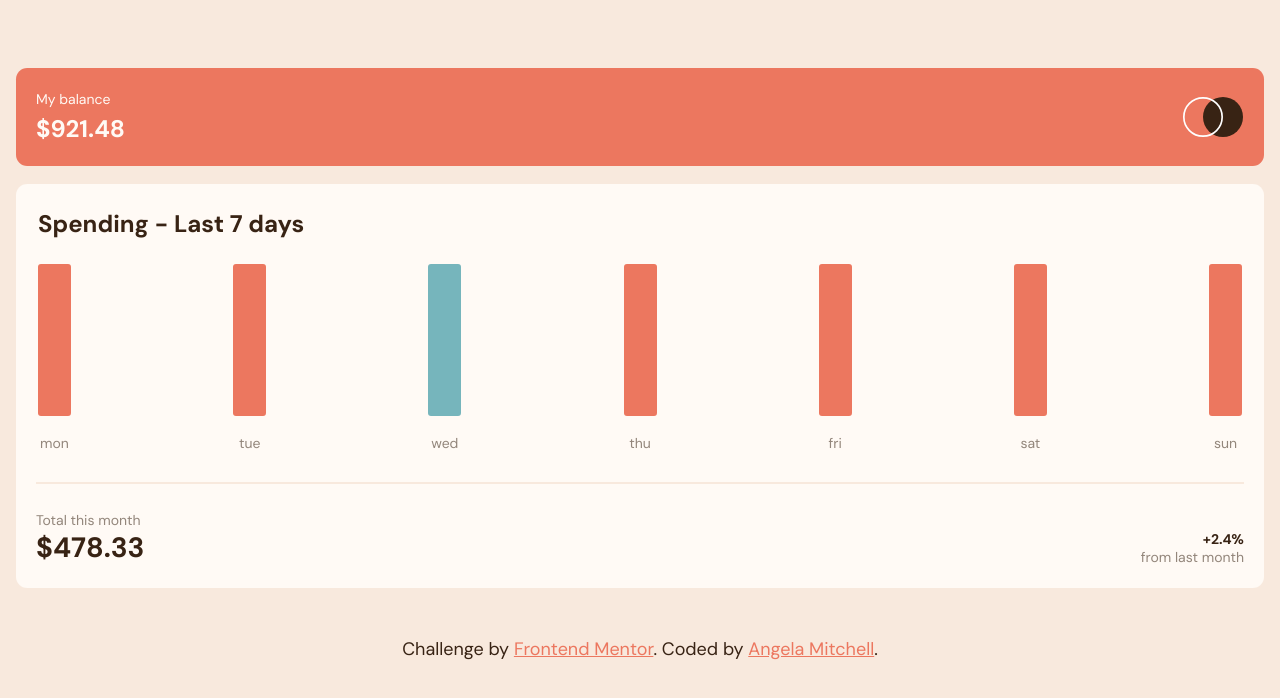
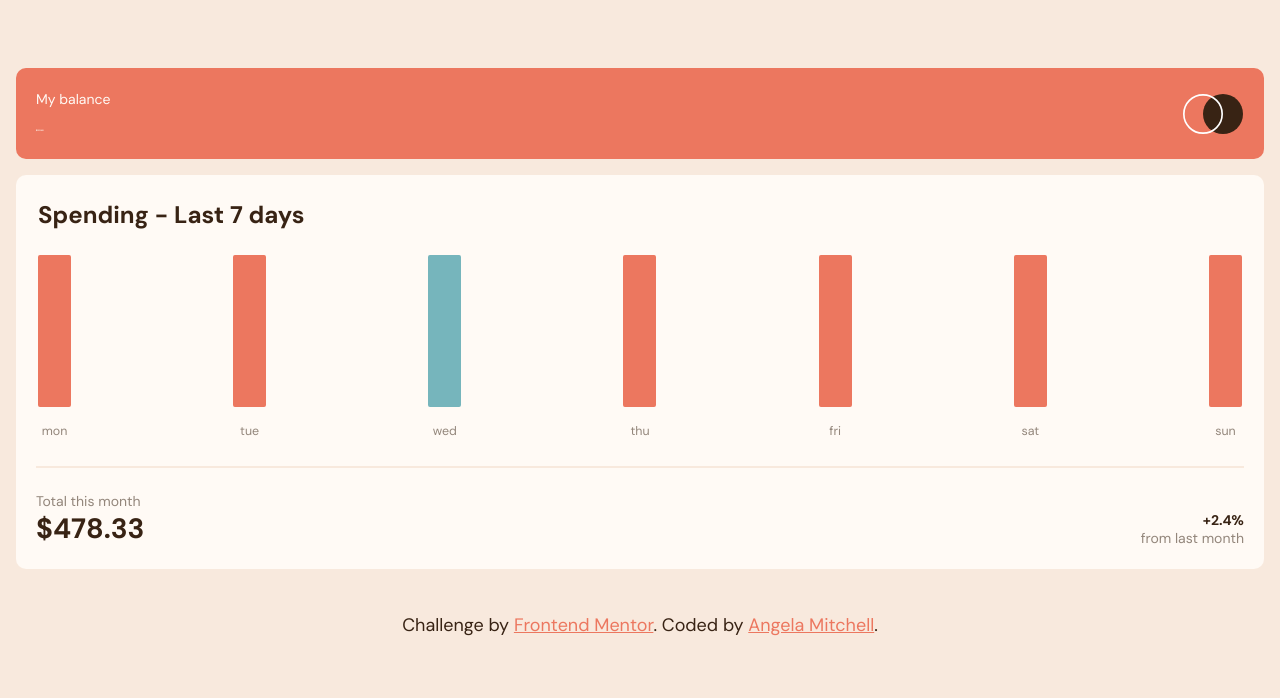
Before and after one commit to amitchell05/expenses-chart-component, a plain HTML site: page index.html in a window 1280 px wide. Drawn offline with Linux system fonts and the light colour scheme.

Commit message:
adjust body copy font-size and rem

```diff
--- a/style.css
+++ b/style.css
@@ -1,12 +1,12 @@
 * {
   margin: 0;
-  font-size: 18px;
 }
 
 body {
   background-color: hsl(27, 66%, 92%);
   font-family: "DM Sans", sans-serif;
-  margin: 3.7778rem 0.8889rem;
+  margin: 4.25rem 1rem;
+  font-size: 1.125rem;
 }
 
 .expense-chart {
@@ -18,7 +18,7 @@ body {
 .balance-card {
   background-color: hsl(10, 79%, 65%);
   color: hsl(33, 100%, 98%);
-  padding: 1.2222rem 1.1111rem;
+  padding: 1.375rem 1.25rem;
   margin-bottom: 1rem;
   border-radius: 0.625rem;
   display: flex;
@@ -27,12 +27,12 @@ body {
 
 .balance-card__heading {
   font-weight: normal;
-  font-size: 0.77778rem;
-  margin-bottom: 0.2778rem;
+  font-size: 0.875rem;
+  margin-bottom: 0.313rem;
 }
 
 .balance-card__price {
-  font-size: 1.333333rem;
+  font-size: 0.129rem;
   font-weight: bold;
 }
 
@@ -42,8 +42,8 @@ body {
 }
 
 .balance-card__logo {
-  width: 3.44445rem;
-  height: 2.2223rem;
+  width: 3.875rem;
+  height: 2.5rem;
 }
 
 /* Spending Card */
@@ -51,7 +51,7 @@ body {
 .spending-card {
   background-color: hsl(33, 100%, 98%);
   color: hsl(28, 10%, 53%);
-  padding: 1.2222rem 1.1111rem;
+  padding: 1.375rem 1.25rem;
   border-radius: 0.625rem;
 }
 
@@ -79,13 +79,13 @@ body {
 .spending-card__title {
   display: block;
   text-align: left;
-  font-size: 1.333rem;
-  margin-bottom: 1.389rem;
+  font-size: 1.5rem;
+  margin-bottom: 1.563rem;
 }
 
 .spending-card__day {
   display: flex;
-  width: 1.834rem;
+  width: 2.063rem;
   flex-direction: column-reverse;
 }
 
@@ -98,8 +98,8 @@ body {
 
 .spending-card__bar {
   background-color: hsl(10, 79%, 65%);
-  height: 8.333rem;
-  border-radius: 0.167rem;
+  height: 9.375rem;
+  border-radius: 0.119rem;
 }
 
 #wed-bar__bg-color {
@@ -118,30 +118,30 @@ body {
 }
 
 .spending-card__month {
-  margin-right: 1.111rem;
+  margin-right: 1.25rem;
 }
 
 .spending-card__month-label {
-  font-size: 0.778rem;
+  font-size: 0.875rem;
 }
 
 .spending-card__month-price {
-  font-size: 1.556rem;
+  font-size: 1.75rem;
 }
 
 .spending-card__rate {
   justify-content: flex-end;
   align-items: flex-end;
-  margin-left: 1.111rem;
+  margin-left: 1.25rem;
 }
 
 .spending-card__rate-percentage {
-  font-size: 0.778rem;
+  font-size: 0.875rem;
 }
 
 .spending-card__rate-label {
   text-align: right;
-  font-size: 0.778rem;
+  font-size: 0.875rem;
 }
 
 /* Attribution */
```
